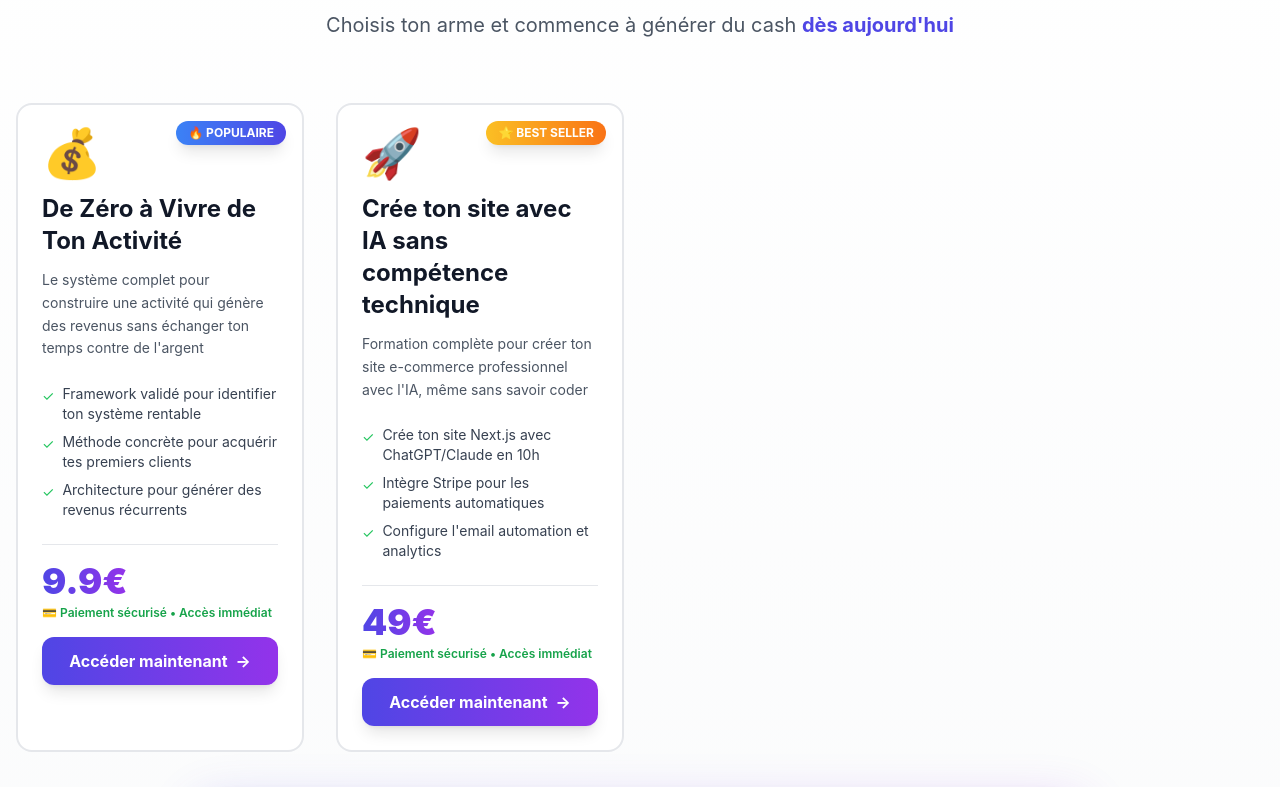
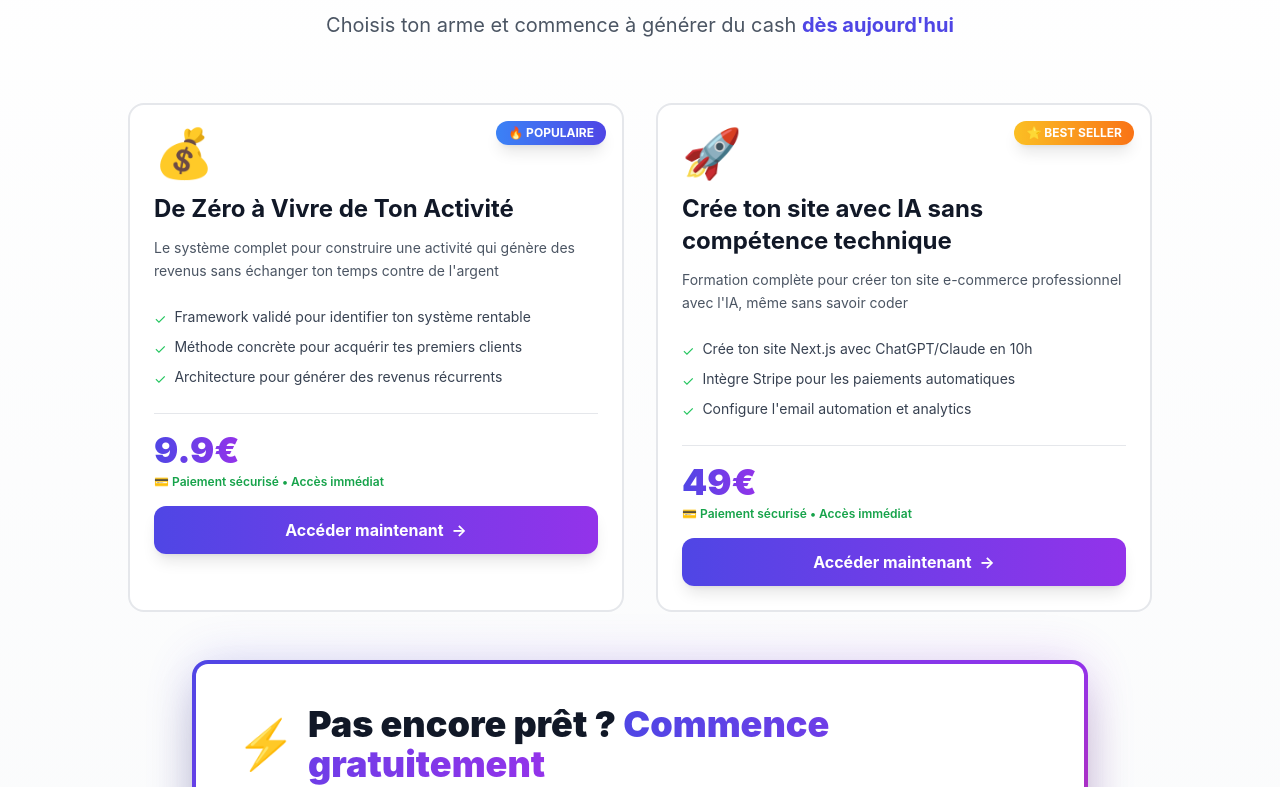
Before and after one commit to nash3691215/nash369, a Next.js app: page / in a window 1280 px wide. Shown: the part 1039-1826 px from the top of the page. Built offline with nearby package versions, Linux system fonts and the light colour scheme; no server answers.

Commit message:
style: Optimiser layout 2 produits - remplir largeur PC

```diff
--- a/app/page.tsx
+++ b/app/page.tsx
@@ -60,7 +60,7 @@ export default function Home() {
             </p>
           </div>
 
-          <div className="grid md:grid-cols-2 lg:grid-cols-4 gap-6 md:gap-8 max-w-7xl mx-auto mb-12">
+          <div className="grid md:grid-cols-2 gap-6 md:gap-8 max-w-5xl mx-auto mb-12">
             {paidProducts.map((product) => (
               <Link
                 key={product.id}
```
